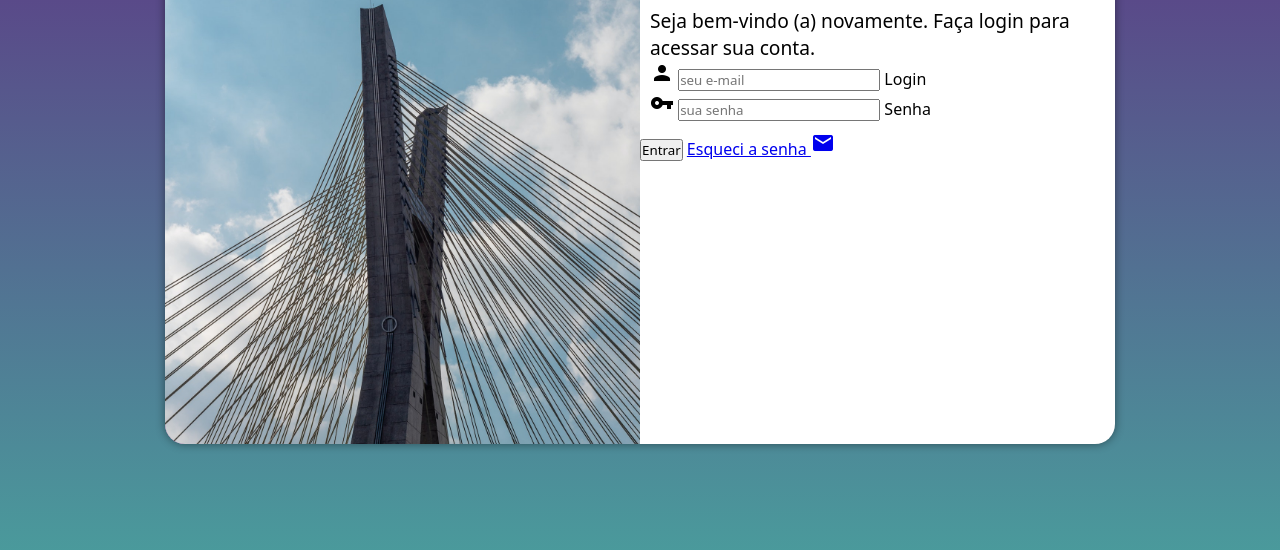
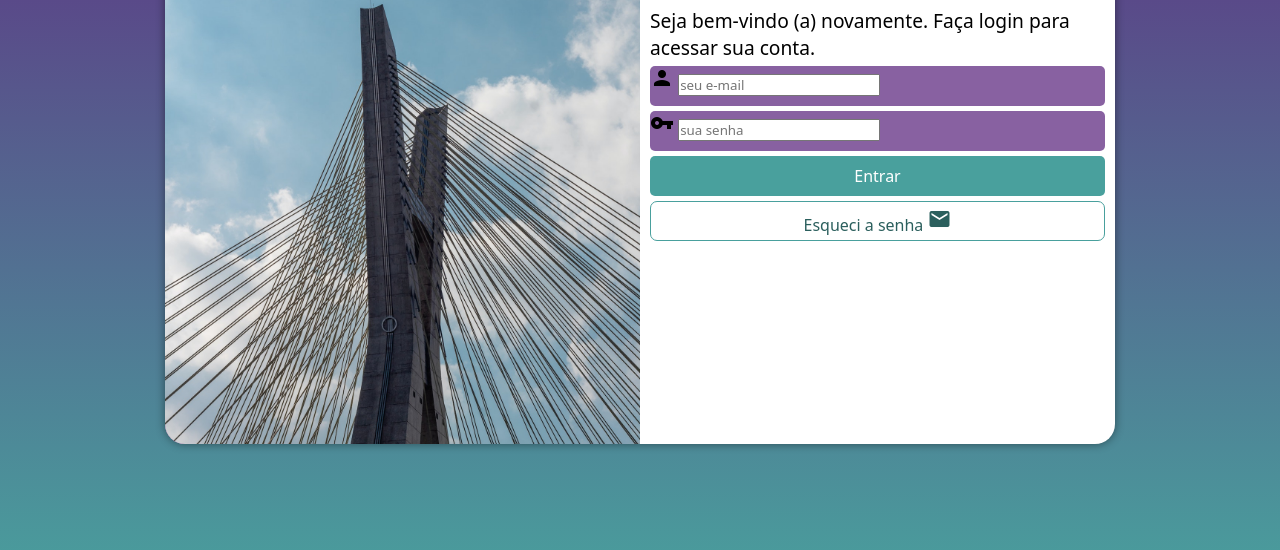
Before and after one commit to andressachris/projeto-login, a plain HTML site: page index.html in a window 1280 px wide. Shown: the part 206-756 px from the top of the page. Drawn offline with Linux system fonts and the light colour scheme.

Commit message:
formatação do formulário

```diff
--- a/estilos/style.css
+++ b/estilos/style.css
@@ -63,3 +63,55 @@ div#formulario>h1 {
 div#formulario>p {
     font-size: 0.8em;
 }
+
+form>div.campo {
+    background-color: #602c82bf;
+    display: block;
+    width: 100%;
+    height: 40px;
+    border-radius: 5px;
+    margin: 5px 0px;
+}
+
+div.campo>label {
+    display: none;
+}
+
+form>input[type=submit] {
+    display: block;
+    font-size: 1em;
+    width: 100%;
+    height: 40px;
+    background-color: #49a09d;
+    color: white;
+    border: none;
+    border-radius: 5px;
+    cursor: pointer;
+}
+
+form>input[type=submit]:hover {
+    background-color: #2b5f5d;
+}
+
+form>a.botao {
+    display: block;
+    text-align: center;
+    font-size: 1em;
+    width: 100%;
+    height: 40px;
+    padding-top: 5px;
+    margin-top: 5px;
+    background-color: white;
+    color: #2b5f5d;
+    border: 1px solid #49a09d;
+    border-radius: 7px;
+    text-decoration: none;
+}
+
+form>a.botao:hover {
+    background-color: #60dad6;
+}
+
+form>a.botao>i {
+    font-size: 0.8em;
+}
--- a/index.html
+++ b/index.html
@@ -6,8 +6,7 @@
     <meta http-equiv="X-UA-Compatible" content="IE=edge">
     <meta name="viewport" content="width=device-width, initial-scale=1.0">
     <title>Login</title>
-    <link href="https://fonts.googleapis.com/icon?family=Material+Icons"
-      rel="stylesheet">
+    <link href="https://fonts.googleapis.com/icon?family=Material+Icons" rel="stylesheet">
     <link rel="stylesheet" href="estilos/style.css">
     <link rel="stylesheet" href="estilos/media-query.css">
 </head>
@@ -27,22 +26,23 @@
                 <form action="login.php" method="post" autocomplete="on">
                     <div class="campo">
                         <span class="material-icons">person</span>
-                        <input type="email" name="login" id="ilogin" placeholder="seu e-mail" autocomplete="email" required maxlength="30">
+                        <input type="email" name="login" id="ilogin" placeholder="seu e-mail" autocomplete="email"
+                            required maxlength="30">
                         <label for="ilogin">Login</label>
                     </div>
 
                     <div class="campo">
                         <span class="material-icons">vpn_key</span>
-                        <input type="password" name="senha" id="isenha" placeholder="sua senha" autocomplete="current-password" required minlength="8" maxlength="20">
+                        <input type="password" name="senha" id="isenha" placeholder="sua senha"
+                            autocomplete="current-password" required minlength="8" maxlength="20">
                         <label for="isenha">Senha</label>
                     </div>
+                    <input type="submit" value="Entrar">
+                    <a href="esqueci.html" class="botao">
+                        Esqueci a senha <span class="material-icons">mail</span>
+                    </a>
                 </form>
             </div>
-            <input type="submit" value="Entrar">
-            <a href="esqueci.html">
-                Esqueci a senha <span class="material-icons">mail</span>
-            </a>
-
         </section>
     </main>
 </body>
```
